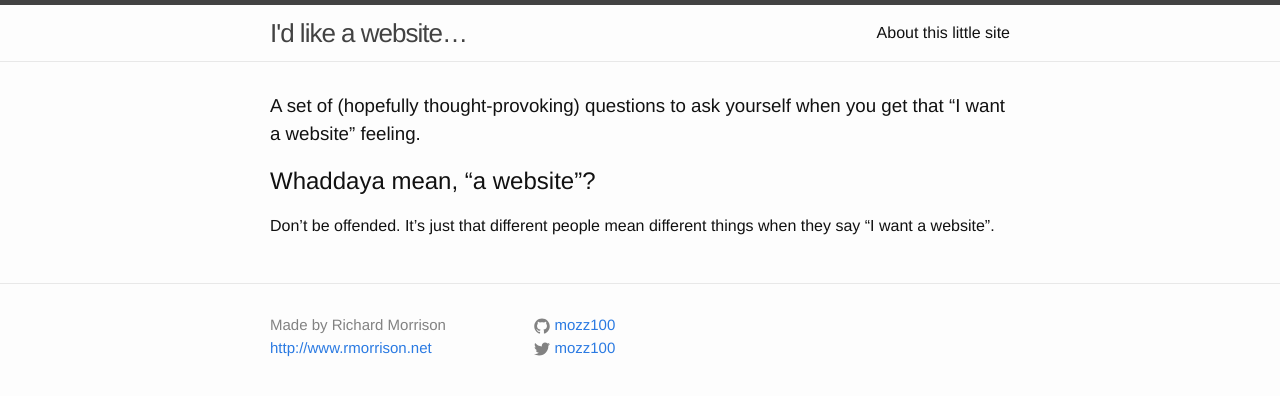
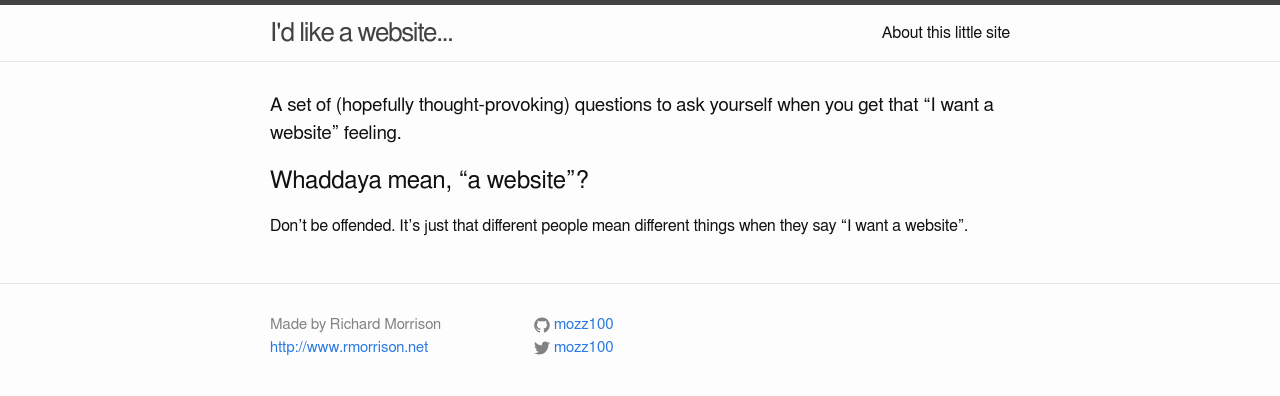
Before and after one commit to mozz100/iwannawebsite, a Jekyll site: the page built from index.md, in a window 1280 px wide. Shown: the top 396 px of the page. Built offline with Jekyll 4.4.1, drawn with Linux system fonts in a browser that asks for light colours.

Commit message:
Tweak font stack

```diff
--- a/css/main.scss
+++ b/css/main.scss
@@ -6,7 +6,7 @@
 
 
 // Our variables
-$base-font-family: Helvetica, Arial, sans-serif;
+$base-font-family: Helmet, Freesans, Helvetica, Arial, sans-serif;
 $base-font-size:   16px;
 $small-font-size:  $base-font-size * 0.875;
 $base-line-height: 1.5;
```
